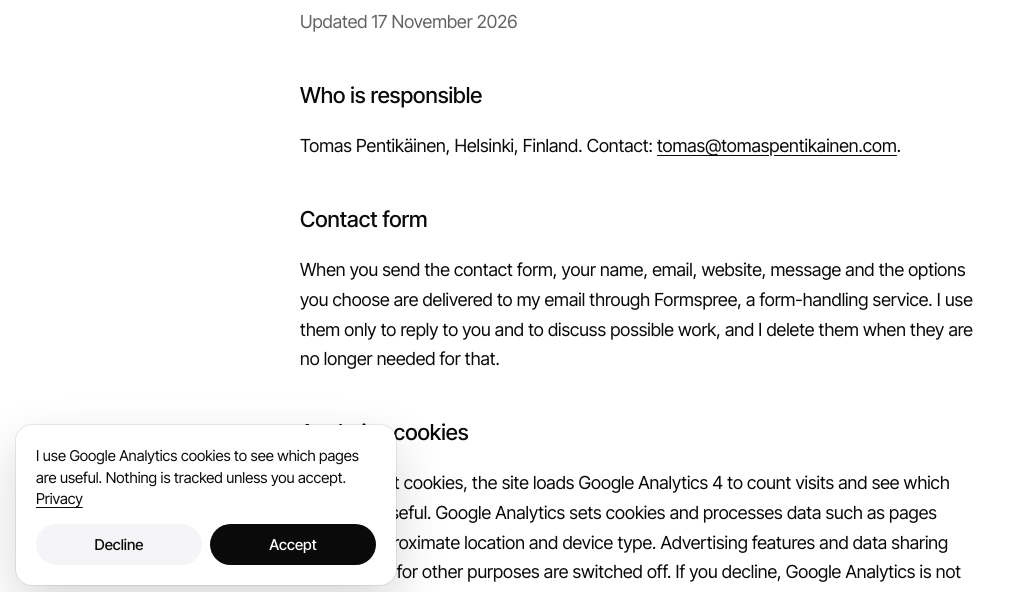
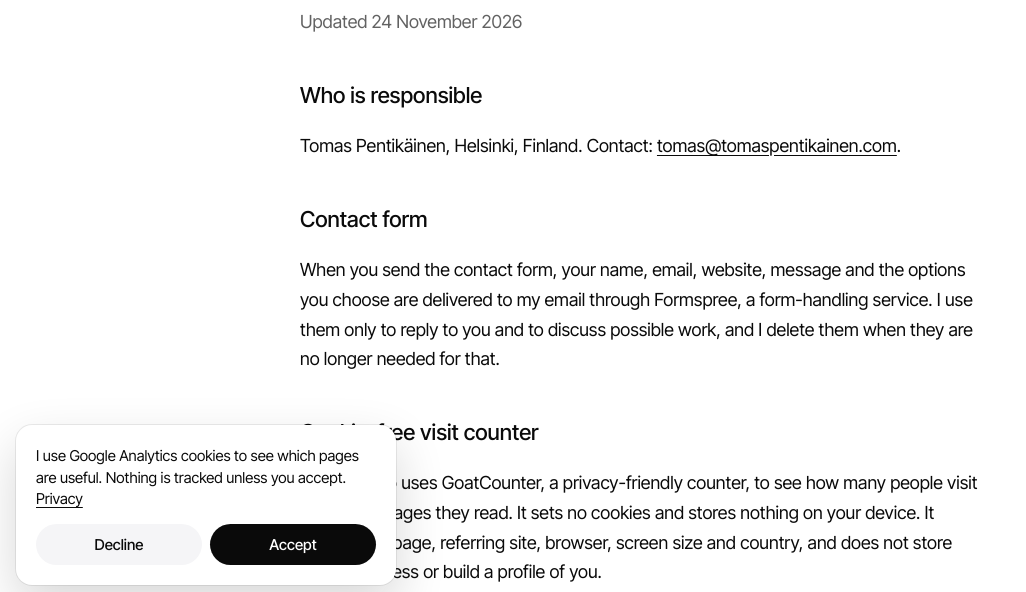
Before and after one commit to agricola-glitch/tomas-pentikainen, a plain HTML site: page privacy/index.html in a window 1280 px wide. Shown: the part 199-791 px from the top of the page, without its empty margins (0-1026 px from the left). Drawn offline with Linux system fonts and the light colour scheme.

Commit message:
Add cookie-free GoatCounter visit counter; privacy page updated
Co-Authored-By: Claude Opus 5.5 <noreply@anthropic.com>

```diff
--- a/privacy/index.html
+++ b/privacy/index.html
@@ -23,18 +23,22 @@ p,li{color:var(--ink)}
 button{border:0;border-radius:999px;padding:11px 18px;background:#0a0a0a;color:#fff;font:500 15px 'Inter Tight',helvetica,arial,sans-serif;cursor:pointer}
 </style>
 <script src="/consent.js" defer></script>
+<script data-goatcounter="https://tomaspentikainen.goatcounter.com/count" async src="//gc.zgo.at/count.js"></script>
 </head>
 <body>
 <div class="wrap">
   <a class="logo" href="/">tomas.</a>
   <h1>Privacy and cookies</h1>
-  <p class="meta">Updated 17 November 2026</p>
+  <p class="meta">Updated 24 November 2026</p>
 
   <h2>Who is responsible</h2>
   <p>Tomas Pentikäinen, Helsinki, Finland. Contact: <a href="mailto:tomas@tomaspentikainen.com">tomas@tomaspentikainen.com</a>.</p>
 
   <h2>Contact form</h2>
   <p>When you send the contact form, your name, email, website, message and the options you choose are delivered to my email through Formspree, a form-handling service. I use them only to reply to you and to discuss possible work, and I delete them when they are no longer needed for that.</p>
+
+  <h2>Cookie-free visit counter</h2>
+  <p>The site also uses GoatCounter, a privacy-friendly counter, to see how many people visit and which pages they read. It sets no cookies and stores nothing on your device. It records the page, referring site, browser, screen size and country, and does not store your IP address or build a profile of you.</p>
 
   <h2>Analytics cookies</h2>
   <p>If you accept cookies, the site loads Google Analytics 4 to count visits and see which pages are useful. Google Analytics sets cookies and processes data such as pages viewed, approximate location and device type. Advertising features and data sharing with Google for other purposes are switched off. If you decline, Google Analytics is not loaded at all.</p>
```
Also changed, not shown: 404.html (+1 -0 lines), finnish-seo/do-you-need-a-finnish-website/index.html (+1 -0 lines), finnish-seo/finnish-keyword-research/index.html (+1 -0 lines), finnish-seo/finnish-website-localization/index.html (+1 -0 lines), finnish-seo/how-to-choose-a-finnish-seo-consultant/index.html (+1 -0 lines), finnish-seo/index.html (+1 -0 lines), index.html (+1 -0 lines).
